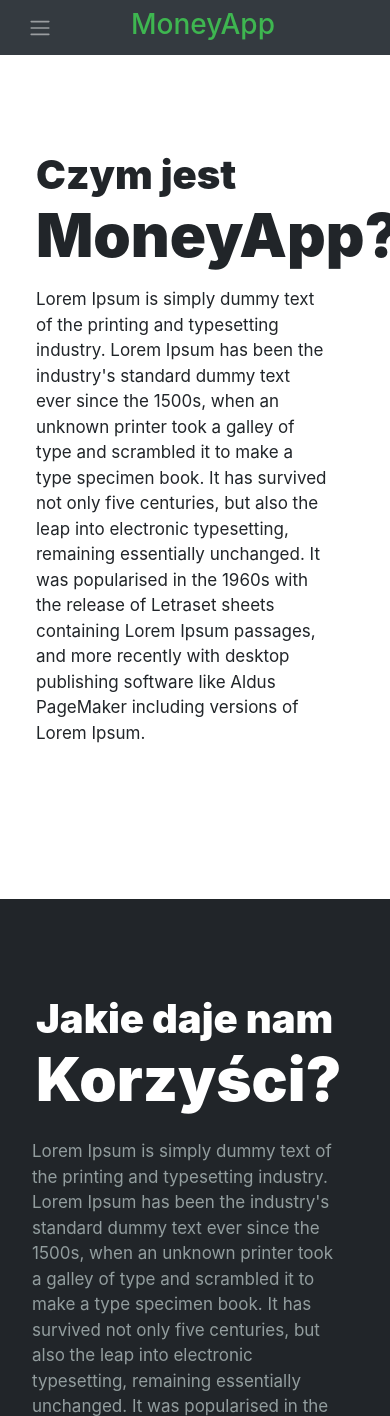
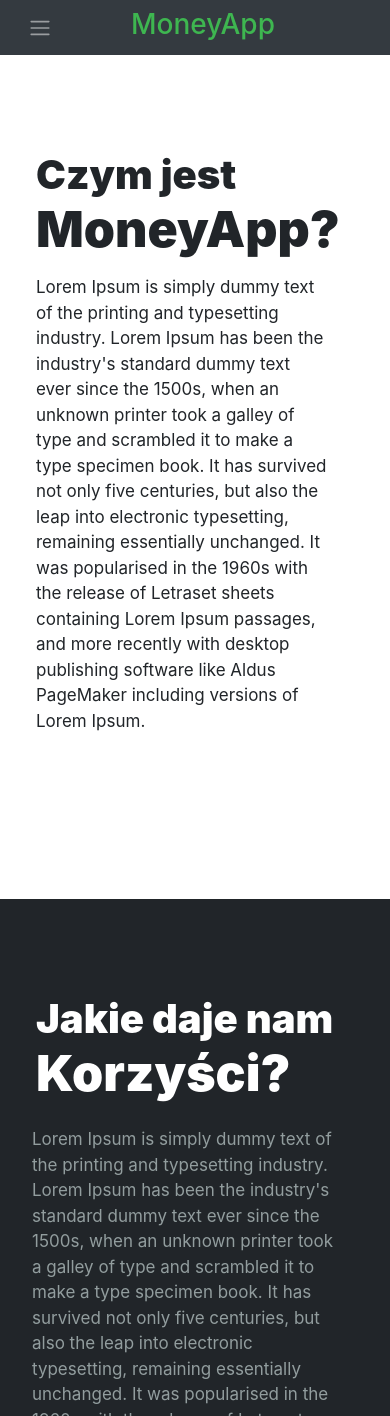
Before and after one commit to mkrolczyk12/organizationAppFE, a React (Create React App) app: page / in a window 390 px wide. Shown: the top 1416 px of the page. Built offline with nearby package versions, Linux system fonts and the light colour scheme.

Commit message:
fixed mobile home display, adjusted keycloak login page and properties

```diff
--- a/src/App/nonAuthorizedPart/Body/Home.jsx
+++ b/src/App/nonAuthorizedPart/Body/Home.jsx
@@ -14,6 +14,12 @@ const styles = {
     backgroundColor: "#212529",
     color: "#929d9e",
     minHeight: "100vh",
+  },
+  sectionTitle: {
+    fontSize: 60,
+    "@media (max-width: 430px)": {
+      fontSize: 50,
+    },
   },
 };
 
@@ -34,7 +40,7 @@ const FirstSection = () => {
         <div className="col-12 col-xl-4 p-5">
           <h1 style={{ fontWeight: "900" }}>
             Czym jest
-            <p style={{ fontSize: 60 }}>MoneyApp?</p>
+            <p style={styles.sectionTitle}>MoneyApp?</p>
           </h1>
           <p>
             Lorem Ipsum is simply dummy text of the printing and typesetting
@@ -68,7 +74,7 @@ const SecondSection = () => {
         <div className="col-12 p-5">
           <h1 style={{ color: "#fff", fontWeight: "900" }}>
             Jakie daje nam
-            <p style={{ fontSize: 60 }}>Korzyści?</p>
+            <p style={styles.sectionTitle}>Korzyści?</p>
           </h1>
           <div className="row">
             <div className="col-12 col-md-6 p-0 m-0">
--- a/src/index.jsx
+++ b/src/index.jsx
@@ -2,10 +2,13 @@ import React from "react";
 import ReactDOM from "react-dom";
 import "./index.css";
 import App from "./App/App.jsx";
+import { StyleRoot } from "radium";
 
 ReactDOM.render(
-  <React.StrictMode>
-    <App />
-  </React.StrictMode>,
+  <StyleRoot>
+    <React.StrictMode>
+      <App />
+    </React.StrictMode>
+  </StyleRoot>,
   document.getElementById("root")
 );
```
